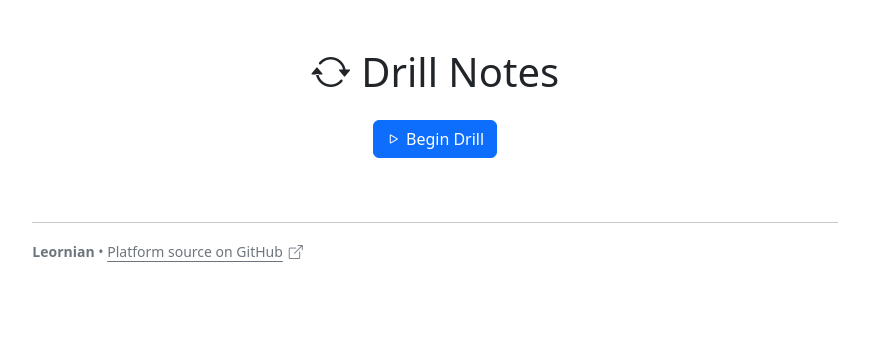
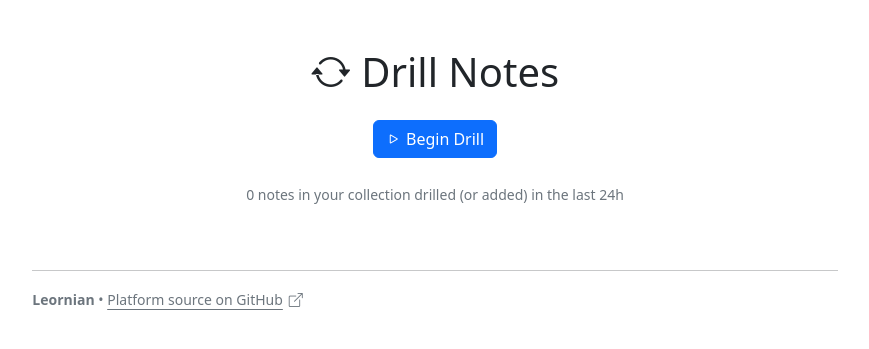
Before and after one commit to djramones/leornian, a Django app: page /drill/ in a window 1280 px wide. Shown: the part 90-439 px from the top of the page, without its empty margins (205-1074 px from the left). Run offline with Django 4.2, Linux system fonts and the light colour scheme; the visitor is signed in with stand-in values (Sample User, id 1); data that the repository does not hold is empty; some libraries are stand-ins or nearby versions.

Commit message:
Add recent_drill_count

```diff
--- a/notes/templates/notes/drill.html
+++ b/notes/templates/notes/drill.html
@@ -60,7 +60,6 @@
                 </button>
             </form>
         </div>
-        {# TODO: display count of recently-drilled notes. #}
     {% endif %}
 {% else %}
     <div class="alert alert-danger text-center">
@@ -69,4 +68,10 @@
     </div>
 {% endif %}
 
+{% if not error %}
+    <div class="text-center text-secondary mt-4">
+        <small>{{ recent_drill_count }} note{{ recent_drill_count|pluralize }} in your collection drilled (or added) in the last 24h</small>
+    </div>
+{% endif %}
+
 {% endblock %}
--- a/notes/views.py
+++ b/notes/views.py
@@ -188,8 +188,15 @@ class Discover(View):
 
 class Drill(LoginRequiredMixin, View):
     def get(self, request, *args, **kwargs):
-        # TODO: count of recently-drilled notes
-        return render(request, "notes/drill.html")
+        recent_drill_count = Collection.objects.filter(
+            user=request.user,
+            last_drilled__gt=timezone.now() - timezone.timedelta(hours=24),
+        ).count()
+        return render(
+            request,
+            "notes/drill.html",
+            {"recent_drill_count": recent_drill_count},
+        )
 
     def post(self, request, *args, **kwargs):
         if promote_code := request.POST.get("promote"):
@@ -232,7 +239,19 @@ class Drill(LoginRequiredMixin, View):
             last_drilled=timezone.now()
         )
 
-        return render(request, "notes/drill.html", {"note": note, "promoted": promoted})
+        recent_drill_count = Collection.objects.filter(
+            user=request.user,
+            last_drilled__gt=timezone.now() - timezone.timedelta(hours=24),
+        ).count()
+        return render(
+            request,
+            "notes/drill.html",
+            {
+                "note": note,
+                "promoted": promoted,
+                "recent_drill_count": recent_drill_count,
+            },
+        )
 
 
 class Start(TemplateView):
```
